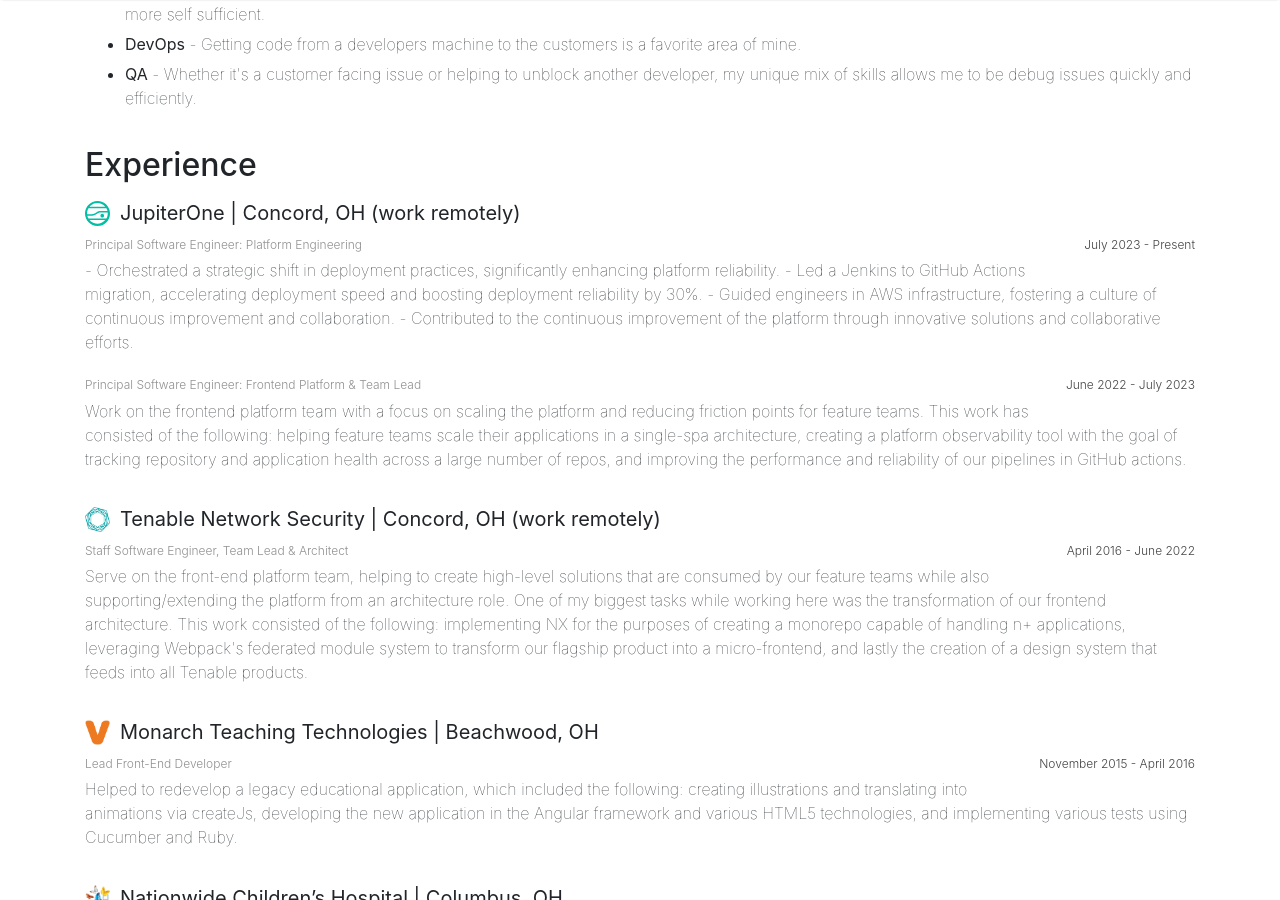
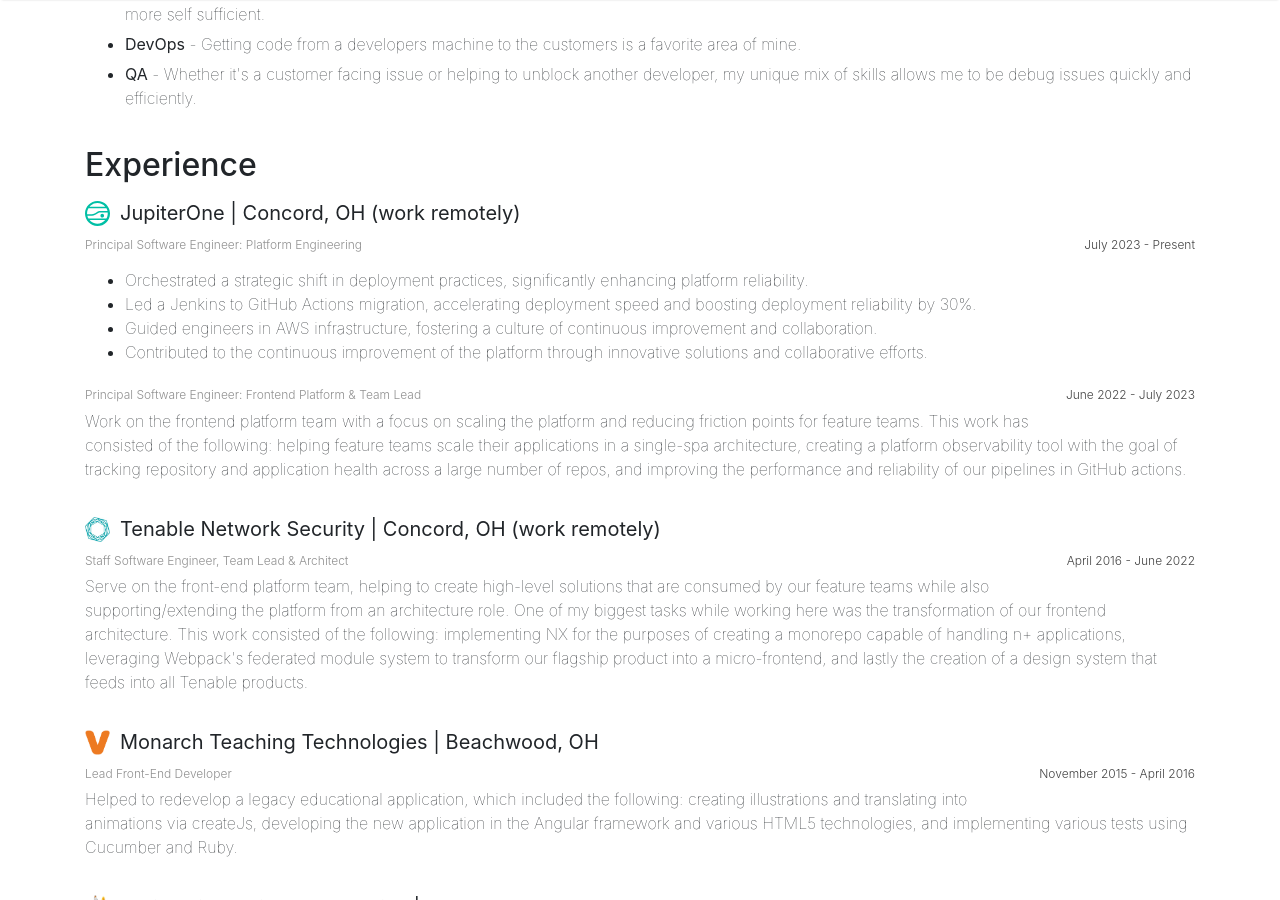
Before and after one commit to jablonnc/jablonnc.github.io, a Jekyll site: the page built from _pages/resume.md, in a window 1280 px wide and 900 px high, scrolled down 482 px. Built offline with Jekyll 4.4.1, drawn with Linux system fonts in a browser that asks for light colours; nearby versions of some CDN libraries.

Commit message:
[master]

```diff
--- a/_pages/resume.md
+++ b/_pages/resume.md
@@ -41,10 +41,12 @@
         <span>July 2023 - Present</span>
       </h3>
       <p class="resume-description">
-        - Orchestrated a strategic shift in deployment practices, significantly enhancing platform reliability.
-        - Led a Jenkins to GitHub Actions migration, accelerating deployment speed and boosting deployment reliability by 30%.
-        - Guided engineers in AWS infrastructure, fostering a culture of continuous improvement and collaboration.
-        - Contributed to the continuous improvement of the platform through innovative solutions and collaborative efforts.
+        <ul>
+          <li>Orchestrated a strategic shift in deployment practices, significantly enhancing platform reliability.</li>
+          <li>Led a Jenkins to GitHub Actions migration, accelerating deployment speed and boosting deployment reliability by 30%.</li>
+          <li>Guided engineers in AWS infrastructure, fostering a culture of continuous improvement and collaboration.</li>
+          <li>Contributed to the continuous improvement of the platform through innovative solutions and collaborative efforts.</li>
+        </ul>
       </p>
     </div>
 
```
